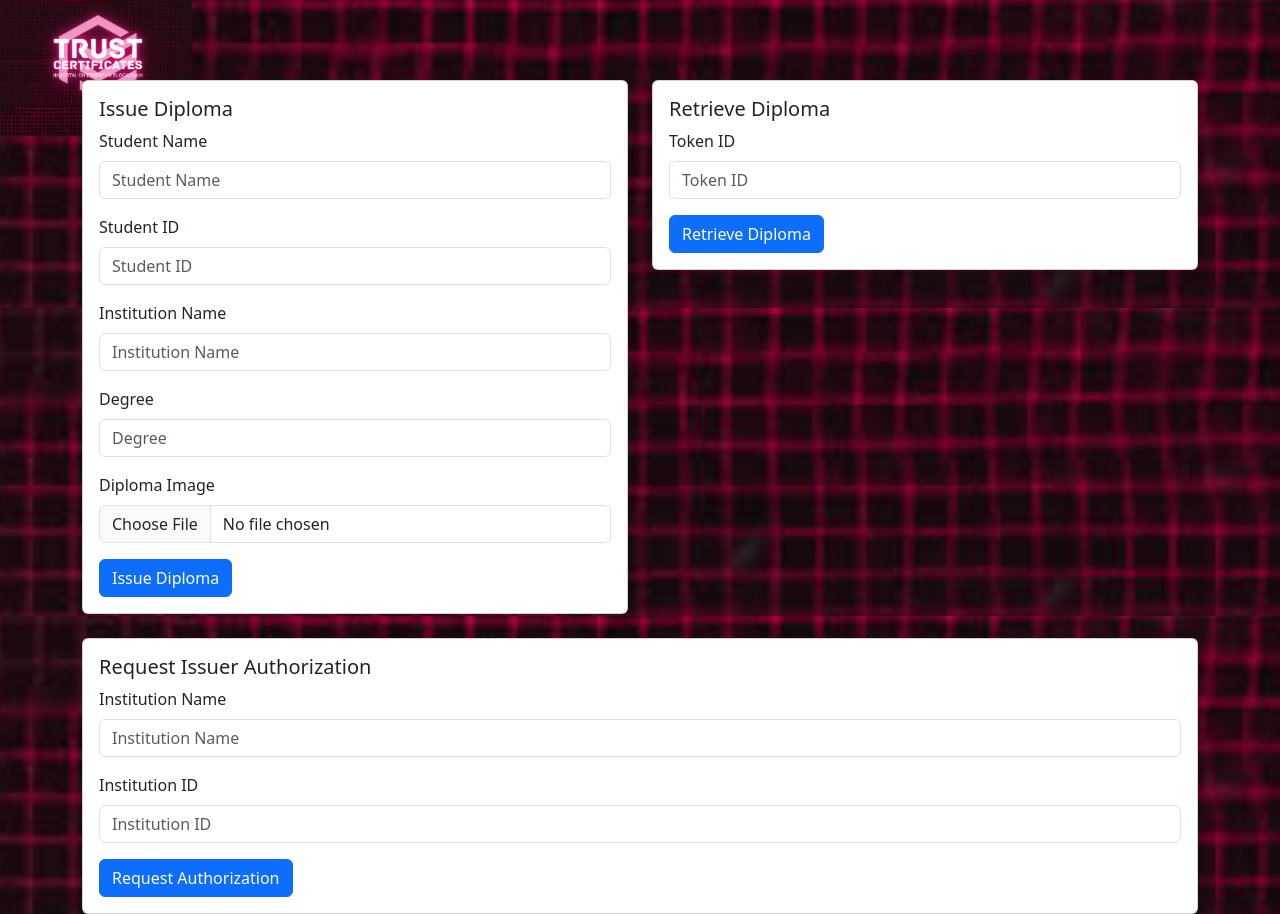
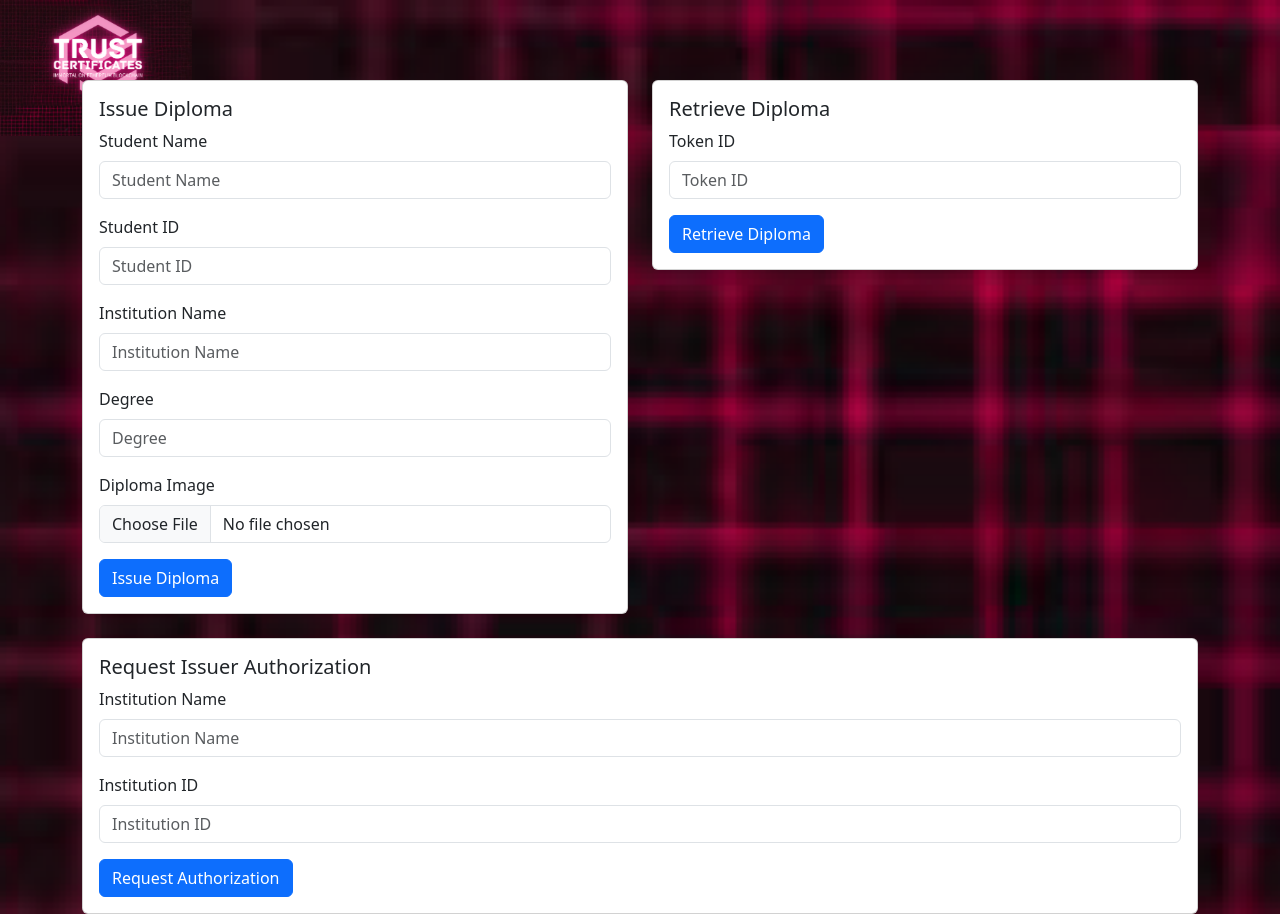
Before and after one commit to allali7/diploma-nft, a React (Create React App) app: page / in a window 1280 px wide. Built offline with nearby package versions, Linux system fonts and the light colour scheme.

Commit message:
Updated issuer input

```diff
--- a/src/IssueDiploma.css
+++ b/src/IssueDiploma.css
@@ -58,6 +58,6 @@
 /* Define the background styles */
 body {
   background-image: url('./logobackground.png');
-  background-repeat: repeat;
-/*  background-size: cover;*/
+  background-repeat: repeat-x;
+  background-size: cover;
 }
```
